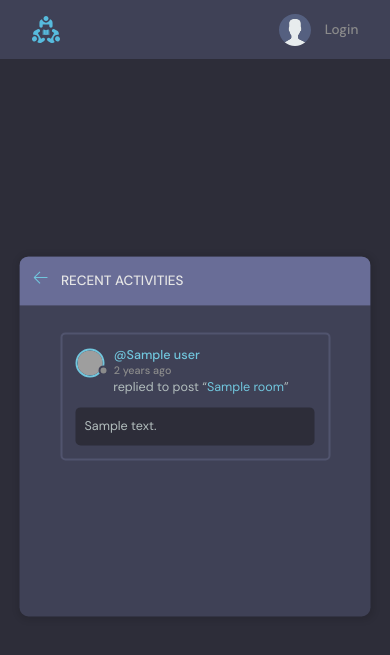
After one commit to prateekmohanty63/STUDYBUD_DJANGO, a Django app: template studybud/base/templates/base/activity.html in a window 390 px wide. The commit adds this page. Shown: the top 655 px of the page. Run offline with Django 4.2, Linux system fonts and the light colour scheme; the template is opened without the code that fills it: most values are stand-ins (such as "Sample title", 1, 10 or a date in 2020); grey boxes are pictures that could not be loaded.

Commit message:
Feat(Mobile recent activity) Completed Recent activity Page

```diff
--- /dev/null
+++ b/studybud/base/templates/base/activity.html
@@ -0,0 +1,77 @@
+{% extends 'main.html' %} {% block content %}
+
+<main class="layout">
+  <div class="container">
+    <div class="layout__box">
+      <div class="layout__boxHeader">
+        <div class="layout__boxTitle">
+          <a href="{% url 'home' %}">
+            <svg
+              version="1.1"
+              xmlns="http://www.w3.org/2000/svg"
+              width="32"
+              height="32"
+              viewBox="0 0 32 32"
+            >
+              <title>arrow-left</title>
+              <path
+                d="M13.723 2.286l-13.723 13.714 13.719 13.714 1.616-1.611-10.96-10.96h27.625v-2.286h-27.625l10.965-10.965-1.616-1.607z"
+              ></path>
+            </svg>
+          </a>
+          <h3>Recent Activities</h3>
+        </div>
+      </div>
+
+      <div class="activities-page layout__body">
+        {% for message in room_messages %}
+        <div class="activities__box">
+          <div class="activities__boxHeader roomListRoom__header">
+            <a
+              href="{% url 'user-profile' message.user.id %}"
+              class="roomListRoom__author"
+            >
+              <div class="avatar avatar--small">
+                <img src="https://randomuser.me/api/portraits/women/11.jpg" />
+              </div>
+              <p>
+                @{{message.user}}
+                <span>{{message.created|timesince}} ago</span>
+              </p>
+            </a>
+
+            {% if request.user == message.user %}
+            <div class="roomListRoom__actions">
+              <a href="{% url 'delete-message' message.id %}">
+                <svg
+                  version="1.1"
+                  xmlns="http://www.w3.org/2000/svg"
+                  width="32"
+                  height="32"
+                  viewBox="0 0 32 32"
+                >
+                  <title>remove</title>
+                  <path
+                    d="M27.314 6.019l-1.333-1.333-9.98 9.981-9.981-9.981-1.333 1.333 9.981 9.981-9.981 9.98 1.333 1.333 9.981-9.98 9.98 9.98 1.333-1.333-9.98-9.98 9.98-9.981z"
+                  ></path>
+                </svg>
+              </a>
+            </div>
+            {% endif %}
+          </div>
+          <div class="activities__boxContent">
+            <p>
+              replied to post “<a href="{% url 'room' message.room.id %}"
+                >{{message.room}}</a
+              >”
+            </p>
+            <div class="activities__boxRoomContent">{{message.body}}</div>
+          </div>
+        </div>
+        {% endfor %}
+      </div>
+    </div>
+  </div>
+</main>
+
+{% endblock content %}
--- a/studybud/base/templates/base/home.html
+++ b/studybud/base/templates/base/home.html
@@ -30,7 +30,9 @@
           <a class="btn btn--main btn--pill" href="{% url 'topics' %}"
             >Browse Topics</a
           >
-          <a class="btn btn--main btn--pill" href="#">Recent Activities</a>
+          <a class="btn btn--main btn--pill" href="{% url 'activity' %}"
+            >Recent Activities</a
+          >
         </div>
       </div>
       <div class="roomList__header">
--- a/studybud/base/templates/base/topics.html
+++ b/studybud/base/templates/base/topics.html
@@ -23,7 +23,7 @@
       </div>
 
       <div class="topics-page layout__body">
-        <form class="header__search">
+        <form action="" method="GET" class="header__search">
           <label>
             <svg
               version="1.1"
@@ -37,7 +37,7 @@
                 d="M32 30.586l-10.845-10.845c1.771-2.092 2.845-4.791 2.845-7.741 0-6.617-5.383-12-12-12s-12 5.383-12 12c0 6.617 5.383 12 12 12 2.949 0 5.649-1.074 7.741-2.845l10.845 10.845 1.414-1.414zM12 22c-5.514 0-10-4.486-10-10s4.486-10 10-10c5.514 0 10 4.486 10 10s-4.486 10-10 10z"
               ></path>
             </svg>
-            <input placeholder="Search for posts" />
+            <input name="q" placeholder="Search for topics" />
           </label>
         </form>
 
--- a/studybud/base/urls.py
+++ b/studybud/base/urls.py
@@ -26,6 +26,9 @@ urlpatterns=[
   # TOPIC
   path('topics/',views.topicsPage,name='topics'),
 
+  # ACTIVITY FEED
+  path('activity/',views.activityPage,name='activity'),
+
      path('login/',views.loginPage,name="login"),
      path('logout/',views.logoutUser,name="logout"),
      path('register/',views.registerPage,name="register")
```
Also changed, not shown: studybud/base/views.py (+10 -3 lines).
